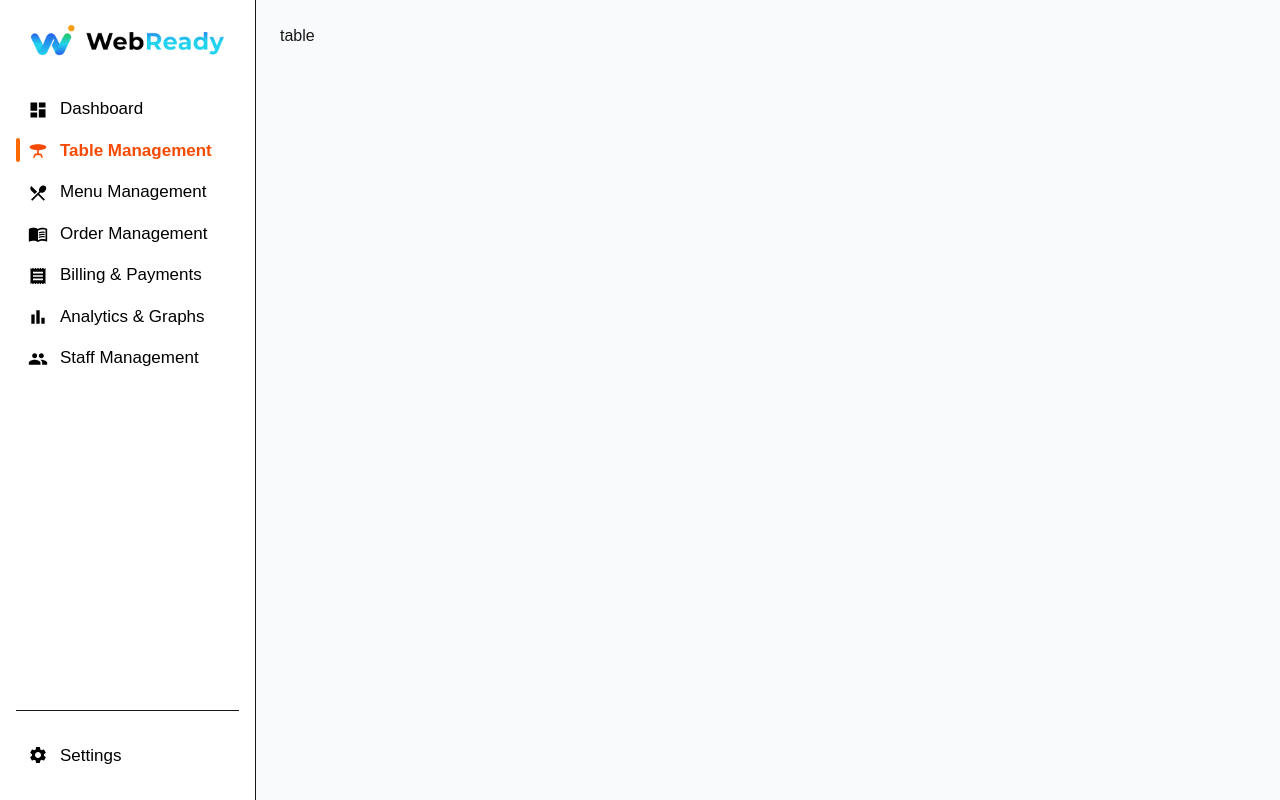
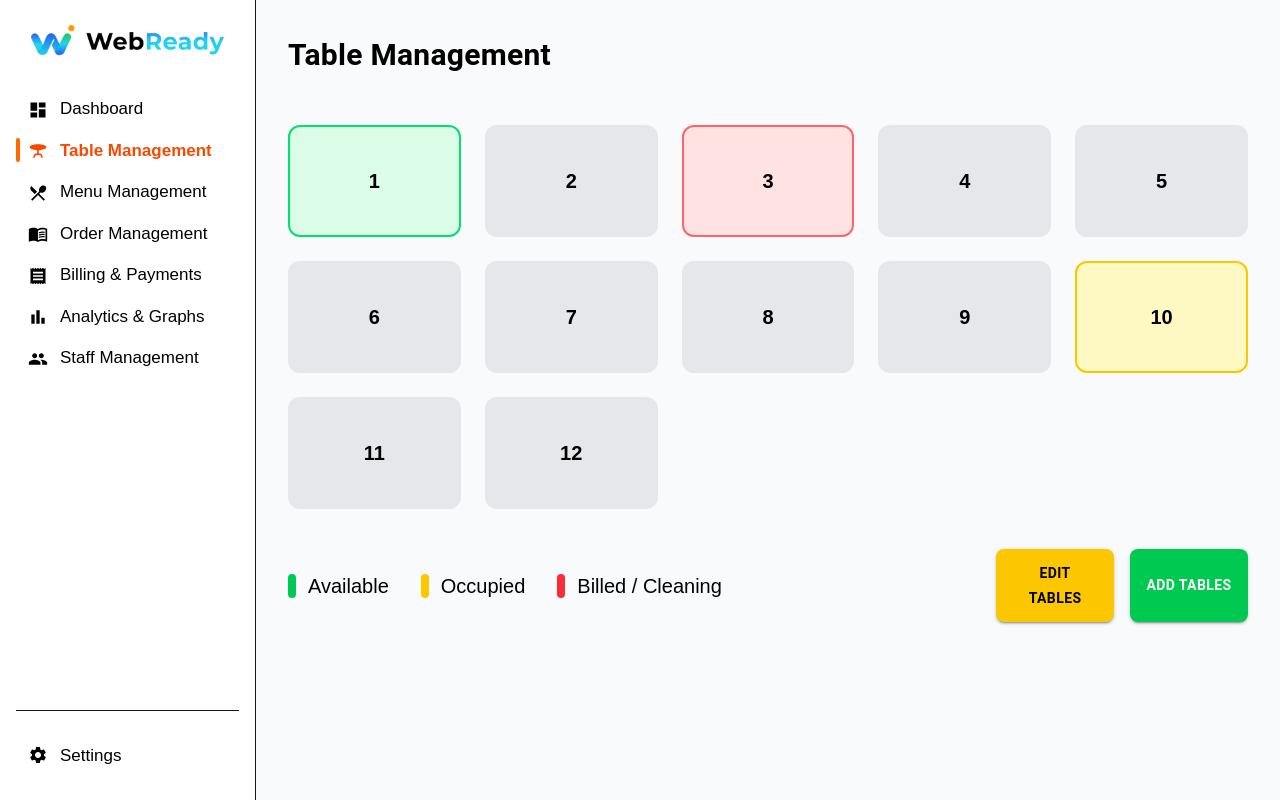
Before and after one commit to parthj712/Bills, a Next.js app: page /admin/tables in a window 1280 px wide. Built offline with nearby package versions, Linux system fonts and the light colour scheme; no server answers.

Commit message:
add tables screen

```diff
--- /dev/null
+++ b/src/Componenets/AdminScreens/AdminTable/TableManagement.jsx
@@ -0,0 +1,90 @@
+"use client";
+
+import AppButton from "@/Componenets/CommonComponents/AppButton";
+import { Box, Typography, Button } from "@mui/material";
+
+const tables = [
+    { id: 1, status: "available" },
+    { id: 2, status: "empty" },
+    { id: 3, status: "occupied" },
+    { id: 4, status: "empty" },
+    { id: 5, status: "empty" },
+    { id: 6, status: "empty" },
+    { id: 7, status: "empty" },
+    { id: 8, status: "empty" },
+    { id: 9, status: "empty" },
+    { id: 10, status: "billed" },
+    { id: 11, status: "empty" },
+    { id: 12, status: "empty" },
+];
+
+const STATUS_STYLE = {
+    available: "bg-green-100 border-green-400",
+    occupied: "bg-red-100 border-red-400",
+    billed: "bg-yellow-100 border-yellow-400",
+    empty: "bg-gray-200 border-transparent",
+};
+
+export default function TableManagement() {
+    return (
+        // ✅ THIS IS THE KEY
+        <Box className="flex flex-col min-h-full p-2">
+            {/* Header */}
+            <Typography color="black" fontSize={30} fontWeight={600} mb={6}>
+                Table Management
+            </Typography>
+
+            {/* Tables Grid */}
+            <div className="grid md:grid-cols-4 lg:grid-cols-5 gap-6">
+                {tables.map((table) => (
+                    <div
+                        key={table.id}
+                        className={`
+              h-28 w-full flex items-center justify-center
+              rounded-xl text-xl font-semibold
+              border-2 cursor-pointer text-black
+              ${STATUS_STYLE[table.status]}
+            `}
+                    >
+                        {table.id}
+                    </div>
+                ))}
+            </div>
+
+            {/* ✅ Legend + Actions pinned to bottom */}
+            <Box className="mt-auto pt-10 flex items-center justify-between gap-4">
+                {/* Legend */}
+                <Box className="flex items-center gap-8 text-black">
+                    <span className="flex items-center gap-3 text-[20px]">
+                        <span className="h-6 w-2 rounded-full bg-green-500"></span>
+                        Available
+                    </span>
+
+                    <span className="flex items-center gap-3 text-[20px]">
+                        <span className="h-6 w-2 rounded-full bg-yellow-400"></span>
+                        Occupied
+                    </span>
+
+                    <span className="flex items-center gap-3 text-[20px]">
+                        <span className="h-6 w-2 rounded-full bg-red-500"></span>
+                        Billed / Cleaning
+                    </span>
+                </Box>
+
+                {/* Buttons (RIGHT SIDE) */}
+                <Box className="flex gap-4">
+                    <AppButton
+                        label="Edit Tables"
+                        className="!bg-yellow-400 hover:!bg-yellow-500 !text-black px-8"
+                    />
+
+                    <AppButton
+                        label="Add Tables"
+                        className="!bg-green-500 hover:!bg-green-600 !text-white px-8"
+                    />
+                </Box>
+            </Box>
+
+        </Box>
+    );
+}
--- a/src/app/admin/tables/page.jsx
+++ b/src/app/admin/tables/page.jsx
@@ -1,8 +1,11 @@
+import TableManagement from '@/Componenets/AdminScreens/AdminTable/TableManagement'
 import React from 'react'
 
 const page = () => {
   return (
-    <div>table</div>
+    <div>
+        <TableManagement/>
+    </div>
   )
 }
 
```
